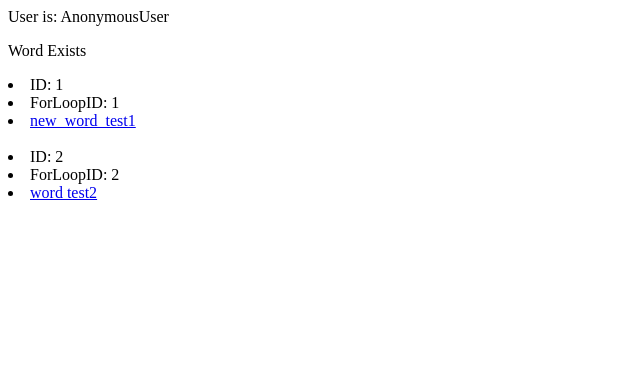
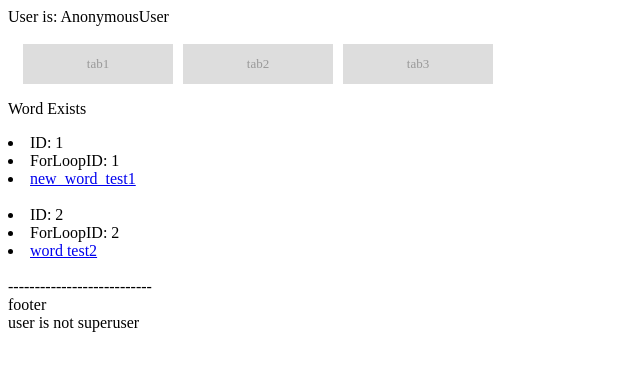
Before and after one commit to 448Watanabe/word_manage_project, a Django app: page /index/index in a window 1280 px wide. Shown: the top 371 px of the page, without its empty margins (0-640 px from the left). Run offline with Django 3.2, Linux system fonts and the light colour scheme; data comes from the database, SQL or seed files in the repository; both versions use the stored data as it was after the commit.

Commit message:
edit static files

```diff
--- /dev/null
+++ b/word_manage_app/static/word_manage_app/app.js
@@ -0,0 +1,4 @@
+$(function(){
+	console.log("#header1 is colored in red here")
+    $("#header1").css("color", "red");
+});
--- /dev/null
+++ b/word_manage_app/static/word_manage_app/style.css
@@ -0,0 +1,10 @@
+.tab_wrap{width:500px; margin:80px auto;}
+.tab_area{font-size:0; margin:0 10px;}
+.tab_area label{width:150px; margin:0 5px; display:inline-block; padding:12px 0; color:#999; background:#ddd; text-align:center; font-size:13px; cursor:pointer; transition:ease 0.2s opacity;}
+.tab_area label:hover{opacity:0.5;}
+.panel_area{background:#fff;}
+.tab_panel{width:100%; padding:80px 0; display:none;}
+.tab_panel p{font-size:14px; letter-spacing:1px; text-align:center;}
+
+.tab_area label.active{background:#fff; color:#000;}
+.tab_panel.active{display:block;}
--- /dev/null
+++ b/word_manage_app/static/word_manage_app/tab.js
@@ -0,0 +1,9 @@
+$(".tab_label").on("click",function(){
+	alert("tab custmization js is called here");
+
+	var $th = $(this).index();
+	$(".tab_label").removeClass("active");
+	$(".tab_panel").removeClass("active");
+	$(this).addClass("active");
+	$(".tab_panel").eq($th).addClass("active");
+});
--- a/word_manage_app/templates/word_manage_app/index.html
+++ b/word_manage_app/templates/word_manage_app/index.html
@@ -1,12 +1,48 @@
+<!DOCTYPE html>
 
-<!--
-{% if word_list %}
-	<p>Words exits</p>
-{% endif %}
--->
-User is:
-{{user}}
+{% load static %}
+
+
+<html lang=en >
+<head>
+    <link rel="stylesheet" type="text/css" href="{% static 'word_manage_app/style.css' %}">
+    <script src="https://ajax.googleapis.com/ajax/libs/jquery/3.3.1/jquery.min.js">
+    </script>
+    <script type="text/javascript" src="{% static 'word_manage_app/tab.js'%}">
+    </script>
+
+</head>
+<title>Index page</title>
+
+
+<header>
+   <div id = "header1" >User is: {{user}}</div> <br>
+
+
+</header>
+
 <body>
+
+<div class="tab_area">
+    <label class="tab1_label" for="tab1">tab1</label>
+    <label class="tab2_label" for="tab2">tab2</label>
+    <label class="tab3_label" for="tab3">tab3</label>
+</div>
+    <div class="panel_area">
+        <div id="panel1" class="tab_panel">
+            <p>panel1</p>
+        </div>
+        <div id="panel2" class="tab_panel">
+            <p>panel2</p>
+        </div>
+        <div id="panel3" class="tab_panel">
+            <p>panel3</p>
+        </div>
+    </div>
+</div>
+
+
+
 {% if word_list %}
     <p>Word Exists</p>
     {% for word in word_list %}
@@ -29,9 +65,19 @@ User is:
 {% endif %}
 </body>
 
+
+---------------------------<br>
+<footer>
+    footer<br>
 {% if user.is_superuser %}
 <a href = "{% url 'admin:index' %}" target="_blank">admin index page</a>
+{% else %}
+user is not superuser
+
 {% endif %}
+</footer>
+
+</html>
 <!--
 'admin:word_manage_app_word_add'でadminサイトの
 ワード追加ページに移行できる
--- a/word_manage_app/urls.py
+++ b/word_manage_app/urls.py
@@ -7,6 +7,7 @@ app_name = 'word_manage_app'
 
 urlpatterns = [
     path('index', views.index, name='index'),
-    path('words', views.word, name='word'),
+    path('staticTest', views.staticTest, name = 'staticTest'),
     path('<int:word_id>/detail', views.detail, name = 'detail'),
+
 ]
--- a/word_manage_app/views.py
+++ b/word_manage_app/views.py
@@ -18,14 +18,19 @@ def index(request):
 	output = '¥n, '.join([w.meaning for w in word_list])
 	"""
 	template = loader.get_template('word_manage_app/index.html')
-	# print(word_list)
+
 	context = {
 		'word_list' : word_list,
 	}
+
 	return HttpResponse(template.render(context, request))
 
-def word(request):
-	return HttpResponse("Test: this is view for 'word view' function")
+def staticTest(request):
+
+	template = loader.get_template('word_manage_app/staticTest.html')
+	context = {}
+
+	return HttpResponse(template.render(context, request))
 
 def detail(request, word_id):
 	"try,exceptの中身はget_object_or_404(Word, pk=word_id)で補えるが、理解の為に以下のように書く"
```
Also changed, not shown: word_manage_app/static/word_manage_app/style1.css (added, +8 -0 lines), word_manage_app/templates/word_manage_app/staticTest.html (added, +19 -0 lines), word_manage_app/templates/word_manage_app/tabOnlyWithCSS.html (added, +22 -0 lines), word_manage_app/templates/word_manage_app/tabWithJS.html (added, +18 -0 lines), db.sqlite3, 6 other files.
